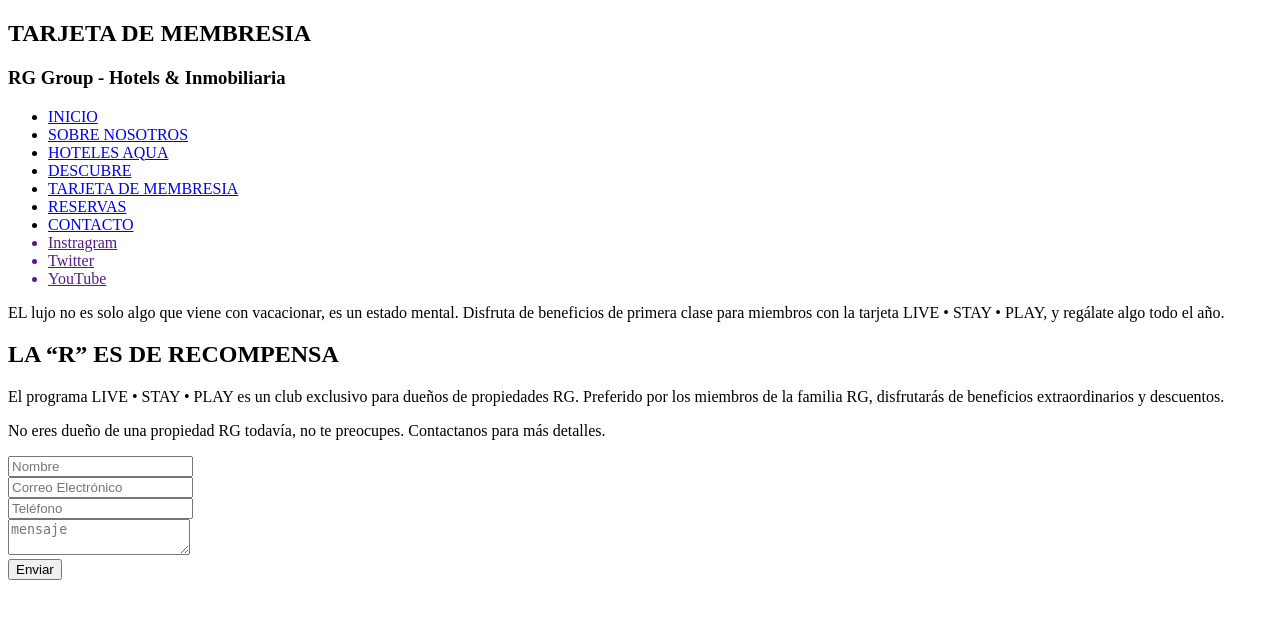
After one commit to Visualizolaweb/RG_Website, a PHP site: page /membershipcard.php in a window 1280 px wide. The commit adds this page. Shown: the top 619 px of the page. Run offline with PHP 8.4, Linux system fonts and the light colour scheme.

Commit message:
creacion de nuevo menu
creacion del menu membershipcard

```diff
--- a/_includes/menu.php
+++ b/_includes/menu.php
@@ -1,12 +1,13 @@
 <nav>
 	<h1>RG Group - Hotels & Inmobiliaria</h1>
 	<ul>
-		<li><a href="home.php" 			title="INICIO">INICIO</a></li>
-		<li><a href="about_us.php" 	title="SOBRE NOSOTROS">SOBRE NOSOTROS</a></li>
-		<li><a href="hotels.php" 		title="HOTELES AQUA">HOTELES AQUA</a></li>
-		<li><a href="discover.php" 	title="DESCUBRE">DESCUBRE</a></li>
-		<li><a href="booking.php" 	title="RESERVAS">RESERVAS</li>
-		<li><a href="contact.php" 	title="CONTACTO">CONTACTO</a></li>
+		<li><a href="index.php" 			title="INICIO">INICIO</a></li>
+		<li><a href="about_us.php" 			title="SOBRE NOSOTROS">SOBRE NOSOTROS</a></li>
+		<li><a href="hotels.php" 			title="HOTELES AQUA">HOTELES AQUA</a></li>
+		<li><a href="discover.php" 			title="DESCUBRE">DESCUBRE</a></li>
+		<li><a href="membershipcard.php" 	title="TARJETA DE MEMBRESIA">TARJETA DE MEMBRESIA</a></li>
+		<li><a href="booking.php" 			title="RESERVAS">RESERVAS</li>
+		<li><a href="contact.php" 			title="CONTACTO">CONTACTO</a></li>
 
 		<a href="" class="socialicon btnI"><li>Instragram</li></a>
 		<a href="" class="socialicon btnt"><li>Twitter   </li></a>
--- a/discover.php
+++ b/discover.php
@@ -11,7 +11,7 @@
 
 		<article>
 			<h2>Llegue a Panama y descubra otros mundos sin salir de la misma...</h2>
-¡Le damos la bienvenida a los  hoteles y del grupo RG PANAMA! Todos ellos han sido creados pensando en cada una de las necesidades de nuestros huéspedes. Cada uno, a su manera, le invita a gozar de un ambiente único. ¡Le damos la bienvenida al corazón de la originalidad y la buena convivencia!</p>
+			<p>¡Le damos la bienvenida a los  hoteles y del grupo RG PANAMA! Todos ellos han sido creados pensando en cada una de las necesidades de nuestros huéspedes. Cada uno, a su manera, le invita a gozar de un ambiente único. ¡Le damos la bienvenida al corazón de la originalidad y la buena convivencia!</p>
 		</article>
 		<article>
 			<ul>
--- /dev/null
+++ b/membershipcard.php
@@ -0,0 +1,29 @@
+<!DOCTYPE html>
+<html lang="es">
+<head>
+	<meta charset="utf-8">
+	<title>RG Group Hotels</title>
+</head>
+<body>
+	<section>
+		<header><h1>TARJETA DE MEMBRESIA</h1></header>
+		<?php include("_includes/menu.php");?>
+
+		<article>
+			<p>EL lujo no es solo algo que viene con vacacionar, es un estado mental. Disfruta de beneficios de primera clase para miembros con la tarjeta LIVE • STAY • PLAY, y regálate algo todo el año.</p>
+			<h2>LA “R” ES DE RECOMPENSA</h2>
+			<p>El programa LIVE • STAY • PLAY es un club exclusivo para dueños de propiedades RG. Preferido por los miembros de la familia RG, disfrutarás de beneficios extraordinarios y descuentos.</p>
+		</article>
+		<article>
+			<p>No eres dueño de una propiedad RG todavía, no te preocupes. Contactanos para más detalles.</p>
+			<form name="contact" id="contact" method="post" action="send-member.php">
+				<input type="text" name="nombre" id="nombre" placeholder="Nombre"><br>
+				<input type="text" name="correo" id="correo" placeholder="Correo Electrónico"><br>
+				<input type="text" name="telefono" id="telefono" placeholder="Teléfono"><br>
+                <textarea name="mensaje" id="mensaje" placeholder="mensaje"></textarea><br>
+                <input type="submit" name="enviar" value="Enviar">
+			</form>
+		</article>
+	</section>
+</body>
+</html>
--- /dev/null
+++ b/send-member.php
@@ -0,0 +1,6 @@
+<?php
+	$nombre		= $_POST['nombre'];
+	$correo		= $_POST['correo'];
+	$telefono	= $_POST['telefono'];
+	$mensaje	= $_POST['mensaje'];
+?>
```
